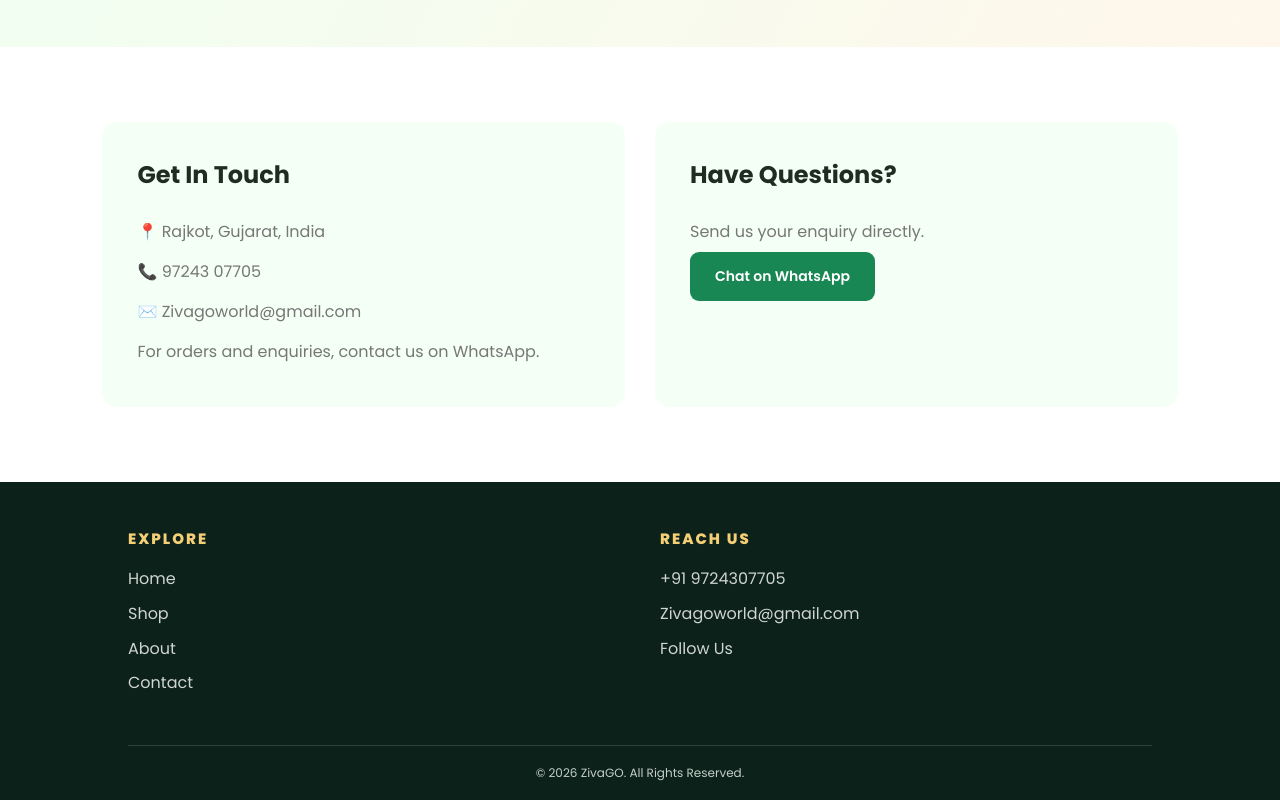
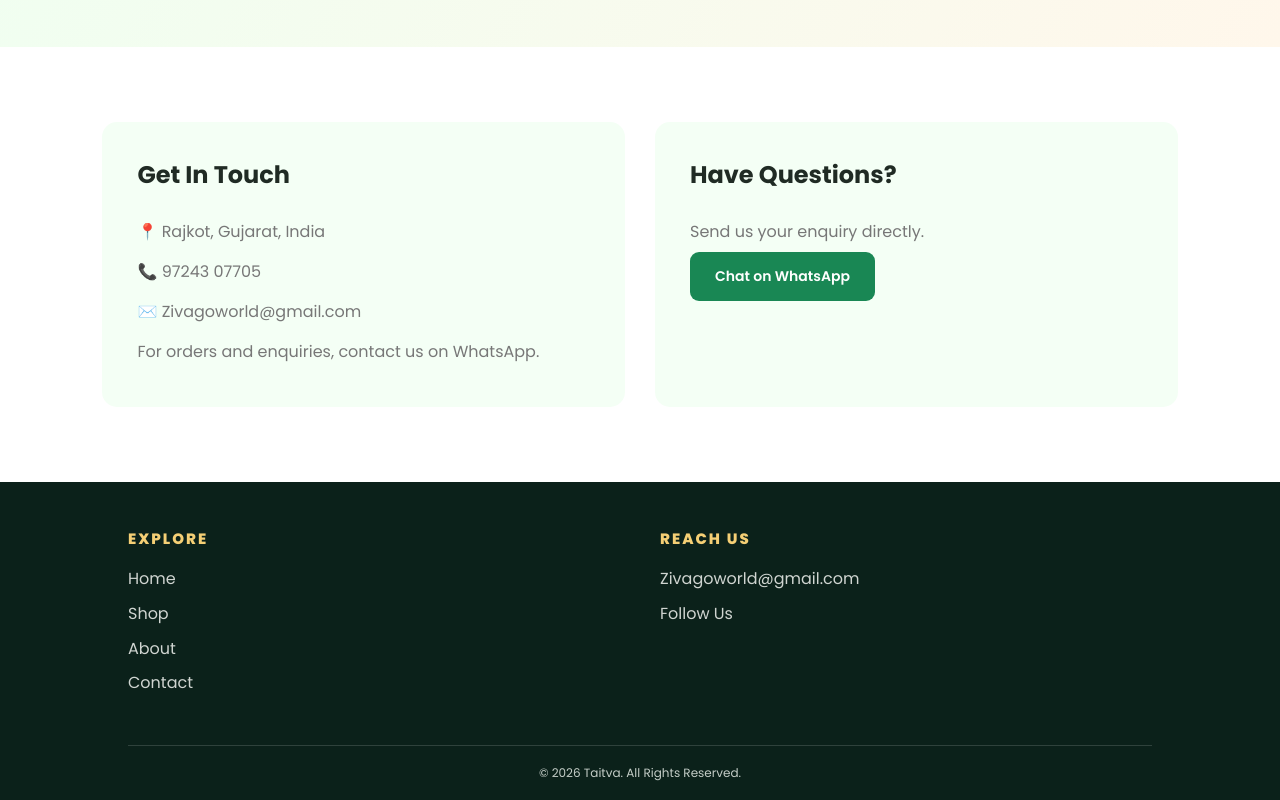
Before and after one commit to ramkarad/zivago-site, a plain HTML site: page contact.html in a window 1280 px wide. Shown: the part 365-1165 px from the top of the page. Drawn offline with Linux system fonts and the light colour scheme.

Commit message:
Update contact.html

```diff
--- a/contact.html
+++ b/contact.html
@@ -4,7 +4,7 @@
 <head>
   <meta charset="UTF-8">
   <meta name="viewport" content="width=device-width, initial-scale=1.0">
-  <title>Contact Us | FreshSip</title>
+  <title>Contact Us | Taitva</title>
   <link rel="stylesheet" href="style.css">
 </head>
 
@@ -92,10 +92,7 @@
 
         <h3>REACH US</h3>
 
-        <a href="https://wa.me/919724307705"
-       target="_blank" rel="noopener">
-      +91 9724307705
-    </a>
+
 
         <a href="mailto:sandeepyadav334002@gmail.com">
           Zivagoworld@gmail.com
@@ -115,7 +112,7 @@
 
     <div class="footer-bottom">
 
-      <p>© 2026 ZivaGO. All Rights Reserved.</p>
+      <p>© 2026 Taitva. All Rights Reserved.</p>
 
     </div>
 
```
